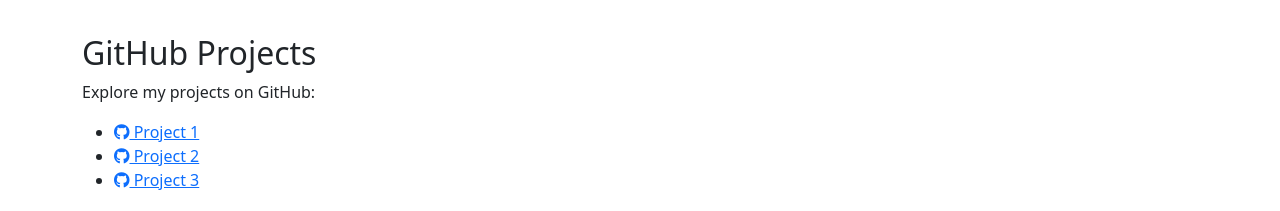
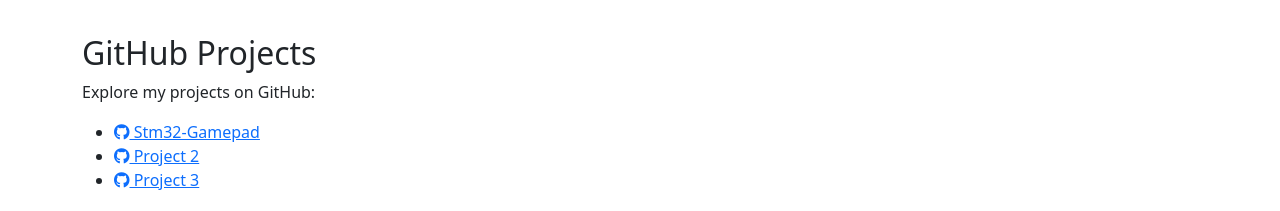
Before and after one commit to butasi/butasi.github.io, a plain HTML site: page index.html in a window 1280 px wide. Shown: the part 1060-1271 px from the top of the page. Drawn offline with nearby package versions, Linux system fonts and the light colour scheme.

Commit message:
Update index.html

```diff
--- a/index.html
+++ b/index.html
@@ -100,7 +100,7 @@
     <h2>GitHub Projects</h2>
     <p>Explore my projects on GitHub:</p>
     <ul>
-        <li><a href="{{ YOUR_GITHUB_PROJECT_1 }}" target="_blank"><i class="fa-brands fa-github"></i> Project 1</a></li>
+        <li><a href="{{ https://github.com/butasi/Stm32-Gamepad }}" target="_blank"><i class="fa-brands fa-github"></i> Stm32-Gamepad</a></li>
         <li><a href="{{ YOUR_GITHUB_PROJECT_2 }}" target="_blank"><i class="fa-brands fa-github"></i> Project 2</a></li>
         <li><a href="{{ YOUR_GITHUB_PROJECT_3 }}" target="_blank"><i class="fa-brands fa-github"></i> Project 3</a></li>
     </ul>
```
